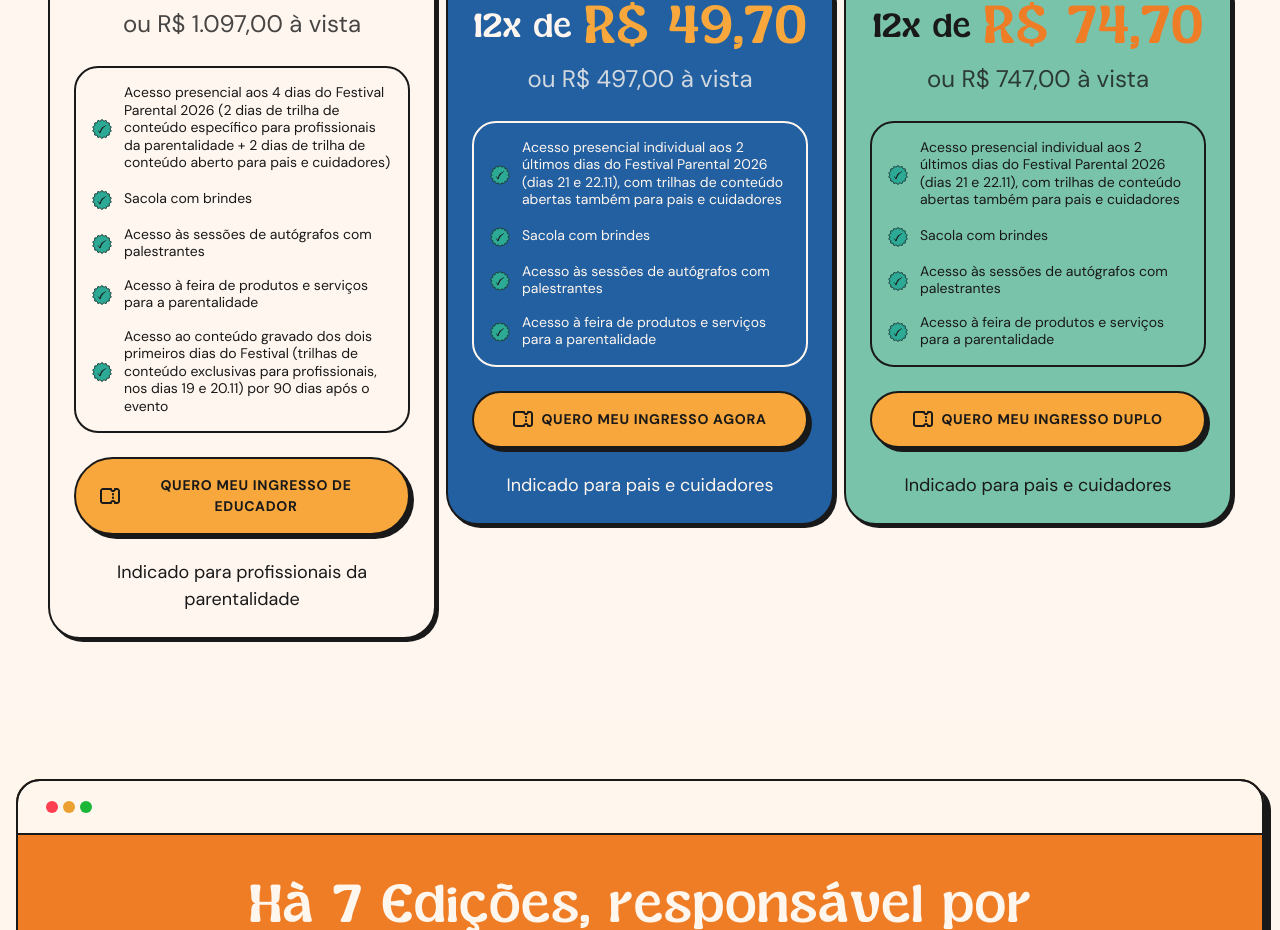
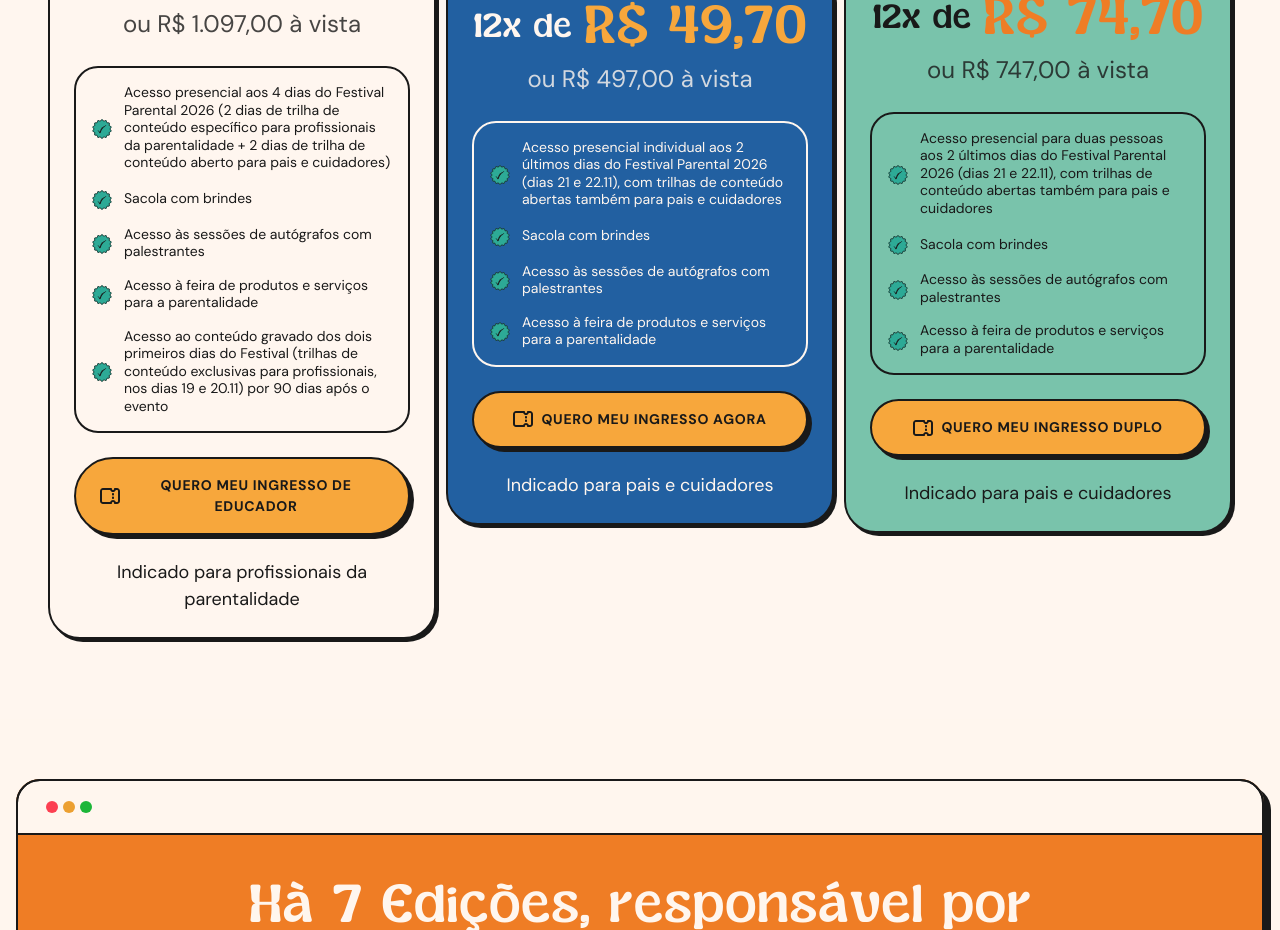
Before and after one commit to oanthonydesign/-LP-Festival-parental, a Next.js app: page / in a window 1280 px wide. Shown: the part 7220-8150 px from the top of the page. Built offline with nearby package versions, Linux system fonts and the light colour scheme.

Commit message:
fix: atualiza descrição do passaporte duplo para duas pessoas

```diff
--- a/src/components/sections/Section6.tsx
+++ b/src/components/sections/Section6.tsx
@@ -83,7 +83,7 @@ const PASSAPORTES: PassportData[] = [
     priceInstallment: "R$ 74,70",
     priceFull: "ou R$ 747,00 à vista",
     benefits: [
-      "Acesso presencial individual aos 2 últimos dias do Festival Parental 2026 (dias 21 e 22.11), com trilhas de conteúdo abertas também para pais e cuidadores",
+      "Acesso presencial para duas pessoas aos 2 últimos dias do Festival Parental 2026 (dias 21 e 22.11), com trilhas de conteúdo abertas também para pais e cuidadores",
       "Sacola com brindes",
       "Acesso às sessões de autógrafos com palestrantes",
       "Acesso à feira de produtos e serviços para a parentalidade"
```
